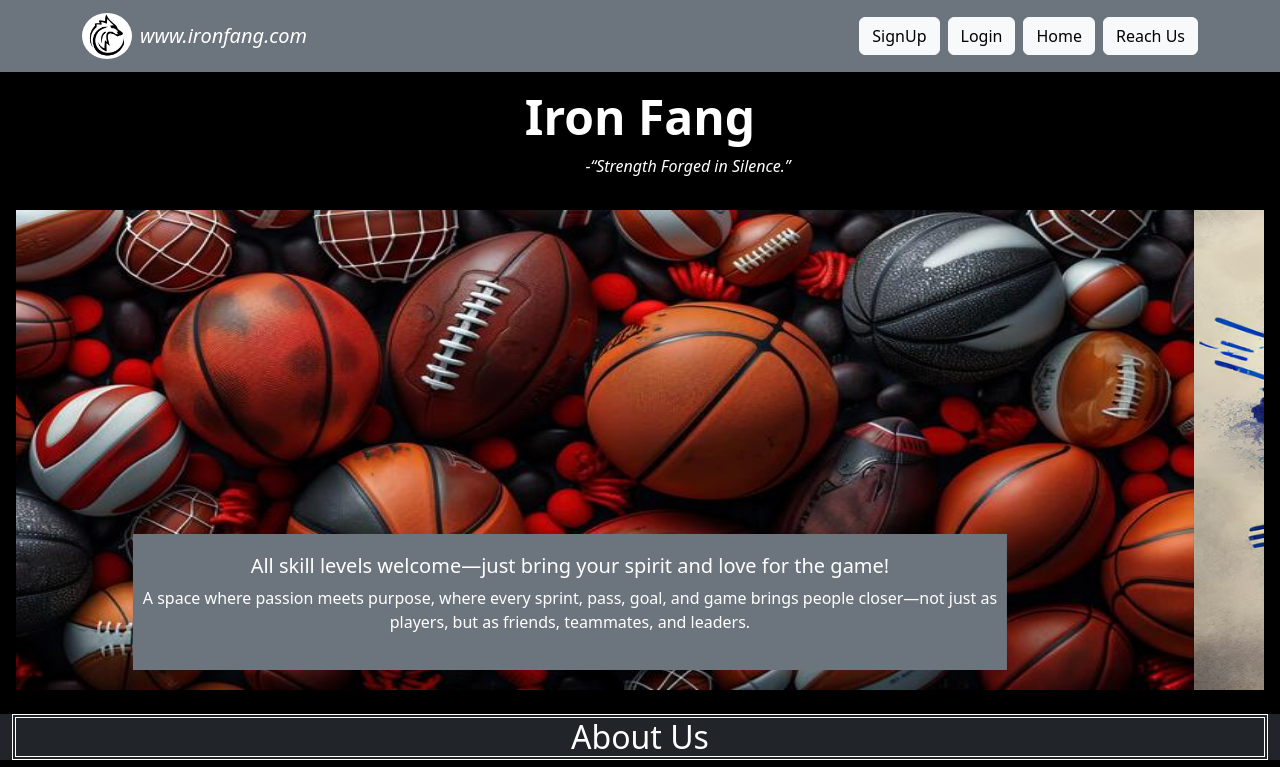
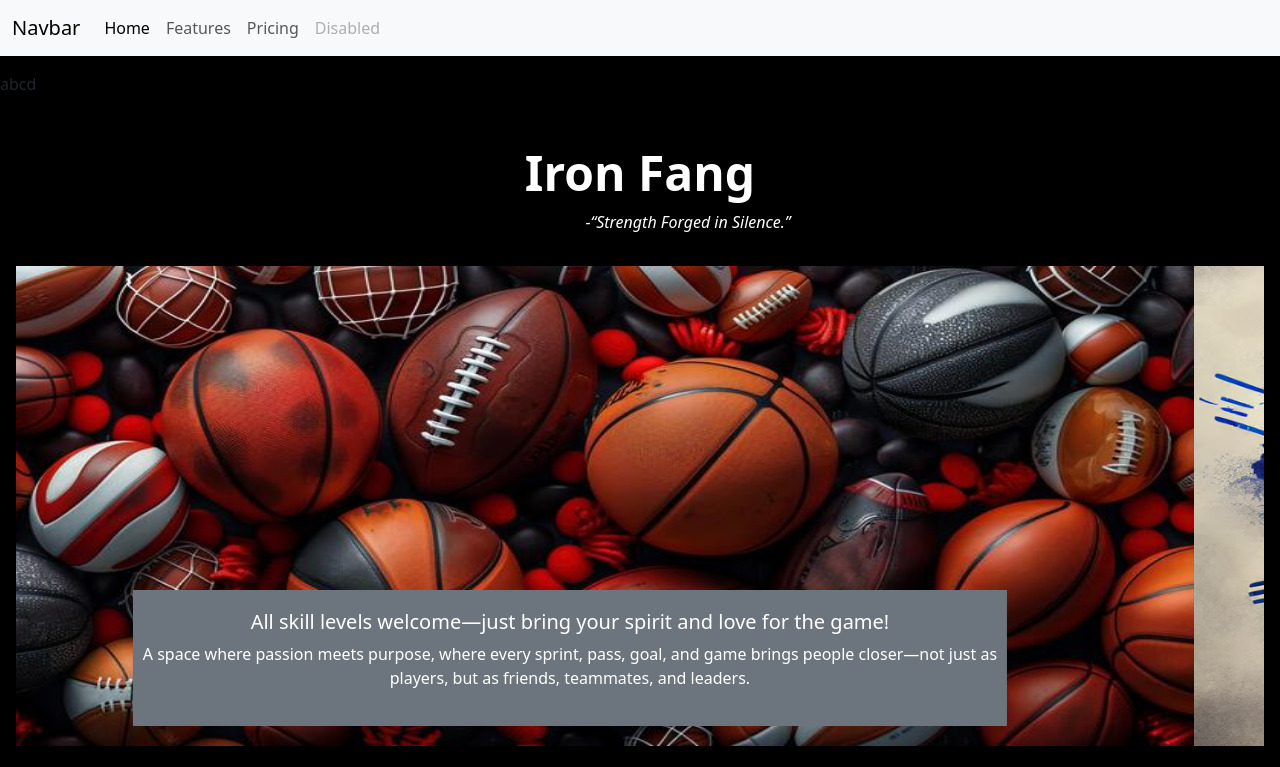
Before and after one commit to Ridhi-940/ironfang, a website: page public/index.html in a window 1280 px wide. Shown: the top 767 px of the page. Drawn offline with nearby package versions, Linux system fonts and the light colour scheme.

Commit message:
Update index.html

```diff
--- a/public/index.html
+++ b/public/index.html
@@ -185,7 +185,7 @@
 
 <body style="background-color: black;">
 
-    <nav class="navbar navbar-expand-lg bg-secondary mb-5 fixed-top">
+    <!-- <nav class="navbar navbar-expand-lg bg-secondary mb-5 fixed-top">
         <div class="container">
             <a class="navbar-brand d-flex align-items-center" href="#">
                 <img src="./Pics/logo9-removebg-preview.png" alt="Logo" class="rounded-circle bg-white me-2 img-fluid"
@@ -217,7 +217,34 @@
                 </div>
             </div>
         </div>
-    </nav>
+    </nav> -->
+
+
+
+    <nav class="navbar navbar-expand-lg bg-body-tertiary">
+  <div class="container-fluid">
+    <a class="navbar-brand" href="#">Navbar</a>
+    <button class="navbar-toggler" type="button" data-bs-toggle="collapse" data-bs-target="#navbarNav" aria-controls="navbarNav" aria-expanded="false" aria-label="Toggle navigation">
+      <span class="navbar-toggler-icon"></span>
+    </button>
+    <div class="collapse navbar-collapse" id="navbarNav">
+      <ul class="navbar-nav">
+        <li class="nav-item">
+          <a class="nav-link active" aria-current="page" href="#">Home</a>
+        </li>
+        <li class="nav-item">
+          <a class="nav-link" href="#">Features</a>
+        </li>
+        <li class="nav-item">
+          <a class="nav-link" href="#">Pricing</a>
+        </li>
+        <li class="nav-item">
+          <a class="nav-link disabled" aria-disabled="true">Disabled</a>
+        </li>
+      </ul>
+    </div>
+  </div>
+</nav>
 
     <div id="Home" class="mt-3 mb-3" style="user-select: none;">abcd</div>
 
```
